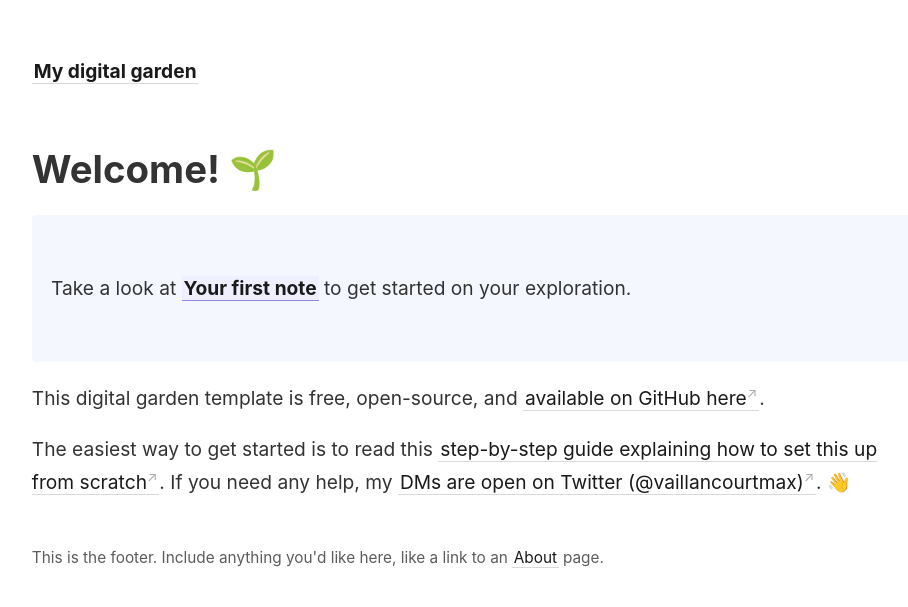
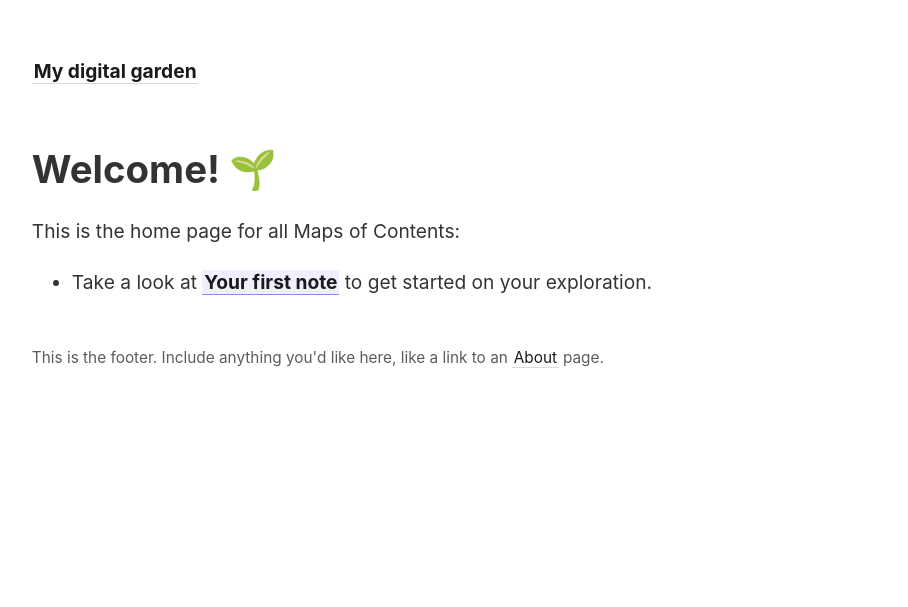
Before and after one commit to RedOrangeYellow/Digital-Obsidian, a Jekyll site: the page built from _pages/index.md, in a window 1280 px wide. Shown: the top 607 px of the page, without its empty margins (45-953 px from the left). Built offline with Jekyll 4.4.1, drawn with Linux system fonts in a browser that asks for light colours.

Commit message:
Updated Home Page

```diff
--- a/_pages/index.md
+++ b/_pages/index.md
@@ -6,15 +6,8 @@ permalink: /
 ---
 
 # Welcome! 🌱
-
-<p style="padding: 3em 1em; background: #f5f7ff; border-radius: 4px;">
-  Take a look at <span style="font-weight: bold">[[Your first note]]</span> to get started on your exploration.
-</p>
-
-This digital garden template is free, open-source, and [available on GitHub here](https://github.com/maximevaillancourt/digital-garden-jekyll-template).
-
-The easiest way to get started is to read this [step-by-step guide explaining how to set this up from scratch](https://maximevaillancourt.com/blog/setting-up-your-own-digital-garden-with-jekyll). If you need any help, my [DMs are open on Twitter (@vaillancourtmax)](https://twitter.com/vaillancourtmax). 👋
-
+This is the home page for all Maps of Contents:
+ - Take a look at <span style="font-weight: bold">[[Your first note]]</span> to get started on your exploration.
 <style>
   .wrapper {
     max-width: 46em;
```
Also changed, not shown: Gemfile.lock, 1 other file.
